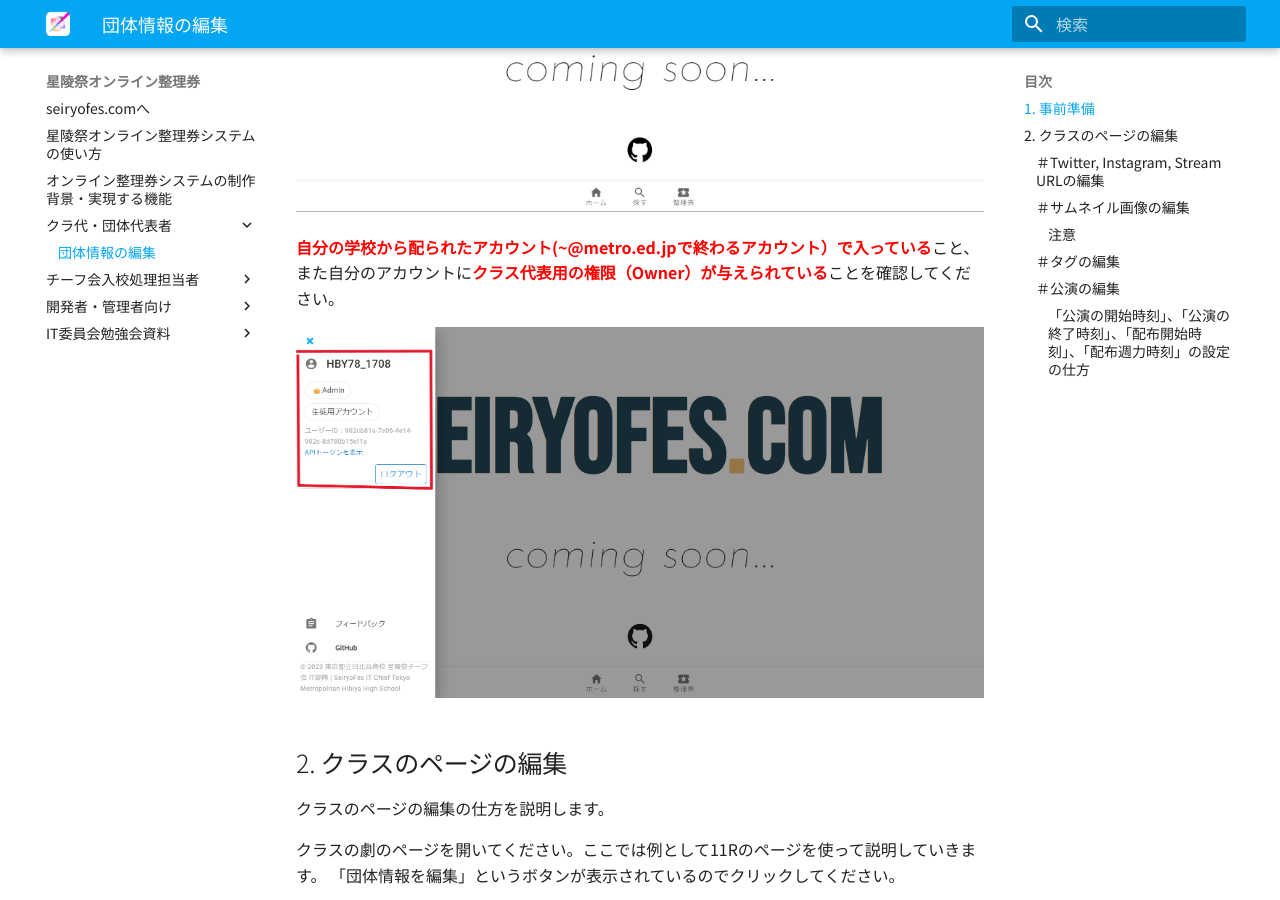
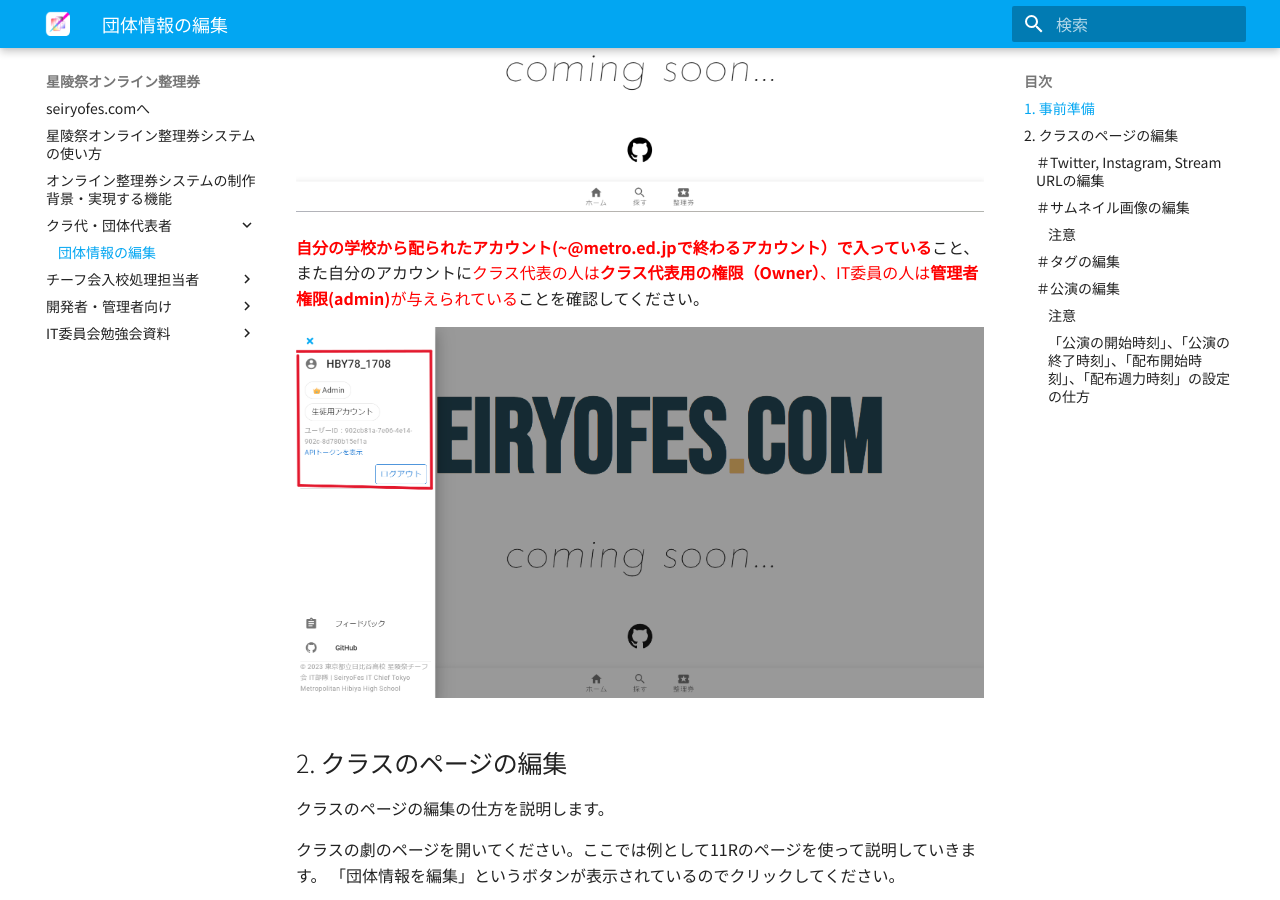
Before and after one commit to hibiya-itchief/quaint-docs, an MkDocs documentation site: the page built from docs/owner/manage_group.md, in a window 1280 px wide and 900 px high, scrolled down 473 px. Built offline with MkDocs 1.6.1 and Material for MkDocs 9.7.7, drawn with Linux system fonts in a browser that asks for light colours; some of the changed text lies outside the part shown.

Commit message:
公演の作成に関しての注意、またIT委員の人について少し追記

```diff
--- a/docs/owner/manage_group.md
+++ b/docs/owner/manage_group.md
@@ -6,7 +6,7 @@
 
 ![説明用画像１](images/explanation1.png)
 
-<span style="color:red">**自分の学校から配られたアカウント(~@metro.ed.jpで終わるアカウント）で入っている**</span>こと、また自分のアカウントに<span style="color:red">**クラス代表用の権限（Owner）が与えられている**</span>ことを確認してください。
+<span style="color:red">**自分の学校から配られたアカウント(~@metro.ed.jpで終わるアカウント）で入っている**</span>こと、また自分のアカウントに<span style="color:red">クラス代表の人は**クラス代表用の権限（Owner）**、IT委員の人は**管理者権限(admin)**が与えられている</span>ことを確認してください。
 
 ![説明用画像２](images/explanation2.png)
 
@@ -61,6 +61,9 @@
 「タグを追加」というボタンをクリクし、追加するタグを選択してください。その後「追加」というボタンをクリックして完了です！
 
 ### ＃公演の編集
+#### <span style="color:orange">注意</span>
+<span style="color:orange">公演はチーフ会の指示に従って作成、編集してください。</span>
+
 「公演名」に公演名を入力してください。
 
 「公演の対象者を選択」ボタンをクリックし、公演の対象者を選択してください。
```
